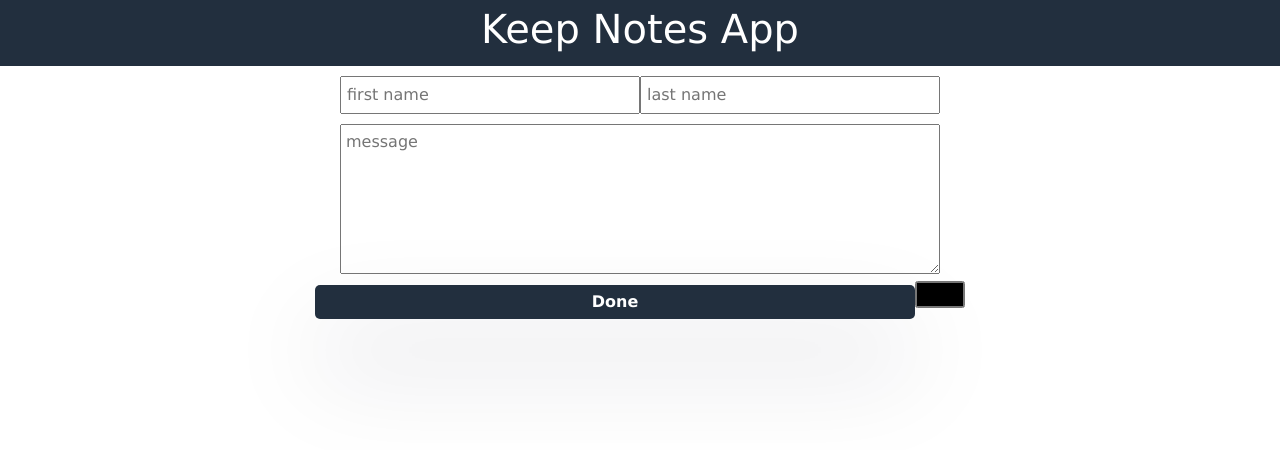
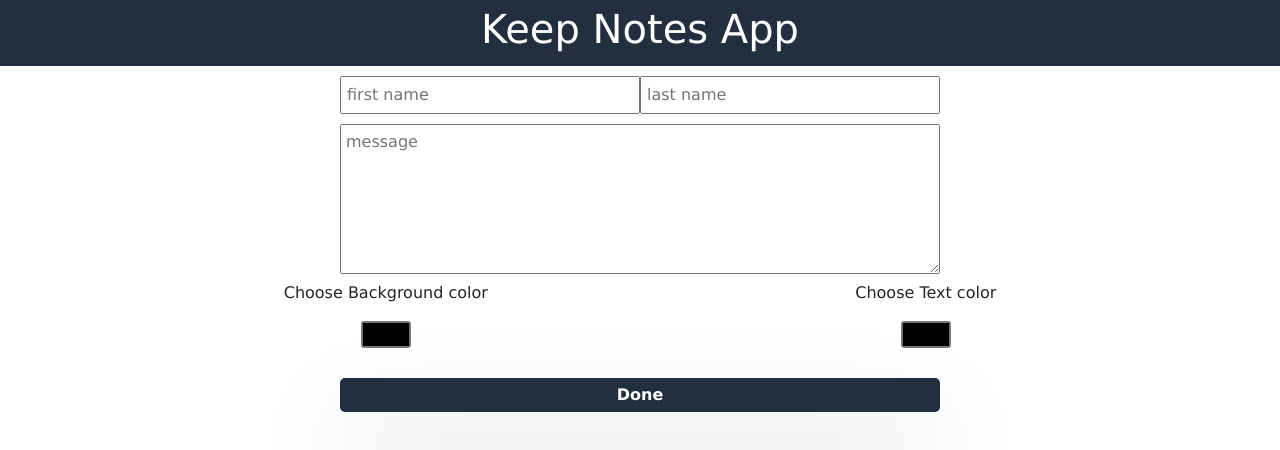
Before and after one commit to Himanshu-0981/Keep-Notes, a React (Vite) app: page / in a window 1280 px wide. Shown: the top 450 px of the page. Built offline with nearby package versions, Linux system fonts and the light colour scheme.

Commit message:
Color functionality added

```diff
--- a/src/App.css
+++ b/src/App.css
@@ -35,6 +35,17 @@ textarea{
   font-family: 'Lucida Sans', 'Lucida Sans Regular', 'Lucida Grande', 'Lucida Sans Unicode', Geneva, Verdana, sans-serif;
 }
 
+.color-pallet-container{
+  display: flex;
+  justify-content: space-around;
+}
+
+.bg-color-pallet{
+  margin-left: 100px;
+}
+.text-color-pallet{
+  margin-right: 100px;
+}
 
 .submit-btn{
   width: 600px;
--- a/src/App.jsx
+++ b/src/App.jsx
@@ -3,20 +3,27 @@ import './App.css'
 import Header from './components/Header'
 
 function App() {
-  const [form,setForm] = useState({ fName:"",lName:"",msg:"" });
+  const [form, setForm] = useState(
+    {
+      fName: null,
+      lName: null,
+      msg: null,
+      bgColor: null,
+      textColor: null
+    });
+
   const [data, setData] = useState([]);
 
   const handleSubmit = () => {
-    console.log(form);
-    if((form.fName&& form.lName && form.msg)===""){
+    if ((form.fName && form.lName && form.msg) === null) {
       return
     }
-     setData([ form , ...data],)
-      setForm({ fName:"",lName:"",msg:""})
+    setData([form, ...data],)
+    setForm({ fName: "", lName: "", msg: "" })
   }
 
   const handleDelete = (e) => {
-      const filterFun = data.filter( (elem,index) => e!=index)
+    const filterFun = data.filter((elem, index) => e != index)
     setData(filterFun)
   }
 
@@ -29,21 +36,38 @@ function App() {
           placeholder='first name'
           className='input-text'
           value={form.fName}
-          onChange={(e) => setForm({...form,fName:e.target.value})}
+          onChange={(e) => setForm({ ...form, fName: e.target.value })}
         />
         <input
           type="text"
           placeholder='last name'
           className='input-text'
           value={form.lName}
-          onChange={(e) => setForm({...form,lName:e.target.value})}
+          onChange={(e) => setForm({ ...form, lName: e.target.value })}
         />
         <br />
         <textarea
           placeholder='message'
           value={form.msg}
-          onChange={(e) => setForm({...form,msg:e.target.value})}>
+          onChange={(e) => setForm({ ...form, msg: e.target.value })}>
         </textarea>
+        <br />
+        <div className='color-pallet-container'>
+          <div className='bg-color-pallet'>
+            <p>Choose Background color </p>
+            <input type="color"
+              value={form.bgColor}
+              onChange={(e) => setForm({ ...form, bgColor: e.target.value })}
+            />
+          </div>
+          <div className='text-color-pallet'>
+            <p>Choose Text color </p>
+            <input type="color"
+              value={form.textColor}
+              onChange={(e) => setForm({ ...form, textColor: e.target.value })}
+            />
+          </div>
+        </div>
         <br />
         <input
           type="submit"
@@ -51,19 +75,18 @@ function App() {
           className='submit-btn'
           onClick={handleSubmit}
         />
-        <input type="color" />
       </form>
       <div className='result-container'>
         {
           data.map((elem, i) => {
             return (
               <div key={i}>
-              <div className='result-box'>
+                <div className='result-box' style={{ background: elem.bgColor , color:elem.textColor}}>
                   <h3 className='result-heading'>Name : {elem.fName + " " + elem.lName}</h3>
                   <hr />
                   <p className='result-para'>{elem.msg}</p>
                 </div>
-              <button className='delete-btn' onClick={()=>handleDelete(i)}>DELETE</button>
+                <button className='delete-btn' onClick={() => handleDelete(i)}>DELETE</button>
               </div>
             )
           })
```
Lines whose indentation alone changed are shown as unchanged.
